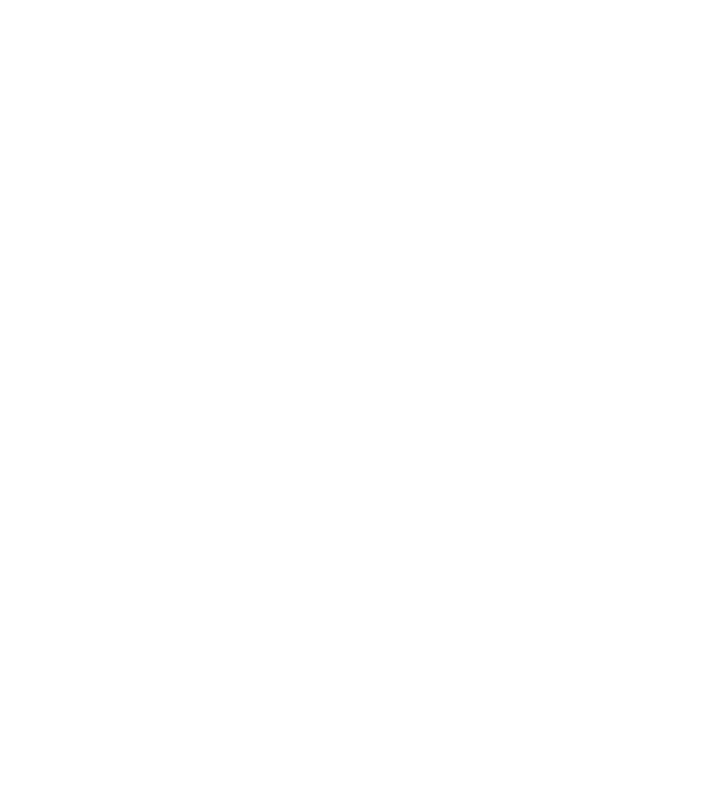
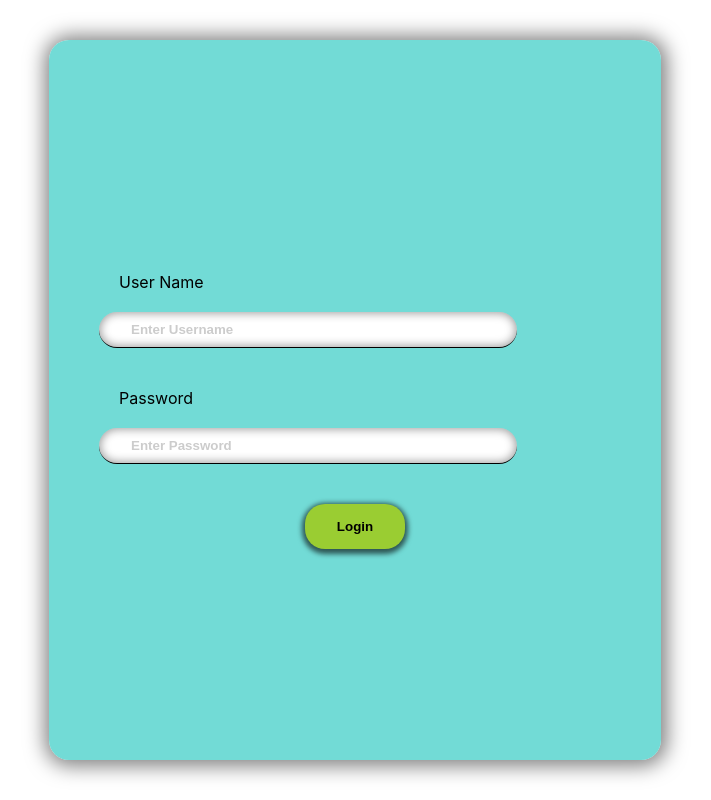
Before and after one commit to rid23/CSDIconstruction, a React (Create React App) app in the folder csdi-frontend/: page /admin/login in a window 1280 px wide. Before the commit this address had no page. Shown: the whole page, without its empty margins (285-996 px from the left). Built offline with nearby package versions, Linux system fonts and the light colour scheme; a web font is replaced by a local one.

Commit message:
admin loginpage basic design is done

```diff
--- /dev/null
+++ b/csdi-frontend/src/adminlogin.css
@@ -0,0 +1,62 @@
+.admin-login-page {
+    display: flex;
+    align-items: center;
+    justify-content: center;
+    width: 100vw;
+    height: 100vh;
+}
+
+
+.admin-login-form{
+    display: flex;
+    flex-direction: column;
+    justify-content: center;
+    width: 40%;
+    height: 90%;
+    padding-left: 50px;
+    padding-right: 50px;
+    background-color: rgba(85, 212, 206, 0.829);
+    border-radius: 20px;
+    box-shadow:  1px 1px 20px 5px rgba(0, 0, 0, 0.5);
+}
+.admin-login-lebel {
+    margin: 20px;
+}
+
+.admin-login-input {
+    margin-bottom: 20px;
+    width: 70%;
+    border: none;
+    border-bottom: 1px solid black;
+    border-radius: 50px;
+    padding: 10px 30px;
+    text-align-last: auto;
+    box-shadow: inset 0px 0px 10px 1px rgba(0, 0, 0, 0.4);
+}
+
+.admin-login-button {
+    align-self: center;
+    width: 100px;
+    font-weight: bolder;
+    padding: 15px 20px;
+    margin-top: 20px;
+    border-radius: 20px;
+    border: none;
+    background-color: yellowgreen;
+    box-shadow: 0px 2px 5px 3px rgba(0, 0, 0, 0.6);
+}
+.admin-login-button:hover{
+    background-color: rgb(136, 151, 0);
+}
+
+@media screen and (max-width: 900px){
+    .admin-login-form{
+        width: 70%;
+    }
+}
+
+@media screen and (max-width: 480px) {
+    .admin-login-form {
+        width: 100%;
+    }
+}
--- /dev/null
+++ b/csdi-frontend/src/adminlogin.js
@@ -0,0 +1,22 @@
+import React from "react";
+import "./adminlogin.css"
+
+
+function Adminlogin() {
+
+    return (
+        <div className="admin-login-page">
+            <div className="admin-login-form">
+                <label className="admin-login-lebel">User Name</label>
+                <input className="admin-login-input" placeholder="Enter Username"/>
+                <label className="admin-login-lebel" >Password</label>
+                <input className="admin-login-input" placeholder="Enter Password" />
+                <button className="admin-login-button">Login</button>
+            </div>
+        </div>
+    )
+}
+
+
+
+export default Adminlogin
--- a/csdi-frontend/src/adminsidenav.css
+++ b/csdi-frontend/src/adminsidenav.css
@@ -32,6 +32,7 @@
     padding-top: 30px;
     border-top: 2px solid white;
     border-radius: 10px;
+    overflow-y: auto;
 }
 
 .adminSN-menu {
--- a/csdi-frontend/src/adminsidenav.js
+++ b/csdi-frontend/src/adminsidenav.js
@@ -1,9 +1,24 @@
-import React from "react"
+import React, { useEffect, useState } from "react"
 import "./adminsidenav.css"
-
+import { store, adminStore } from "./store";
+import { useNavigate } from "react-router-dom";
 
 
 function AdminSideNav () {
+    const navigate = useNavigate();
+    const [checkstore, setstore] = useState(store.getState())
+    store.subscribe(()=> setstore(store.getState()))
+    const [checkadminStore, setadminStore] = useState(adminStore.getState())
+    adminStore.subscribe(()=> setadminStore(adminStore.getState()))
+
+    useEffect(()=> {
+        // if (checkadminStore.login ===false ){
+        //     navigate('/admin/login')
+        // }
+
+    })
+
+
 
     return (
         <div className="adminSN-main">
@@ -15,6 +30,9 @@
                 <div className="adminSN-menu"> Courses </div>
                 <div className="adminSN-menu"> Faculty </div>
                 <div className="adminSN-menu"> Gallery </div>
+                <div className="adminSN-menu"> Download Applications </div>
+                <div className="adminSN-menu"> Change Password </div>
+                <div className="adminSN-menu"> Log Out </div>
             </div>
             <div></div>
         </div>
--- a/csdi-frontend/src/index.js
+++ b/csdi-frontend/src/index.js
@@ -7,6 +7,7 @@
 import Course from './courses';
 import Inquiry from './inquiry';
 import Adminhome from './admin';
+import Adminlogin from './adminlogin';
 
 const root = ReactDOM.createRoot(document.getElementById('root'));
 root.render(
@@ -16,6 +17,7 @@
         <Route path='/' element={<App/>}></Route>
         <Route path='/course' element={<Course/>}></Route>
         <Route path='/inquiry' element={<Inquiry/>}></Route>
+        <Route path='/admin/login' element={<Adminlogin/>}></Route>
         <Route path='/admin' element={<Adminhome/>}></Route>
 
       </Routes>
--- a/csdi-frontend/src/store.js
+++ b/csdi-frontend/src/store.js
@@ -1,7 +1,7 @@
 import { legacy_createStore as createStore } from 'redux'
 
 export const store = createStore(storemanager)
-
+export const adminStore = createStore(adminStoreManager)
 
 
 let default_store = {
@@ -90,3 +90,19 @@
                 contactPageState : 0}
     }
 }
+
+
+function adminStoreManager(store={
+    login : false
+    }, action) {
+    switch (action.type){
+        case "login":
+            return { ...store, login : true}
+        case "logout":
+            return { ...store, login : false}
+        default :
+            return store
+    }
+
+
+}
```
